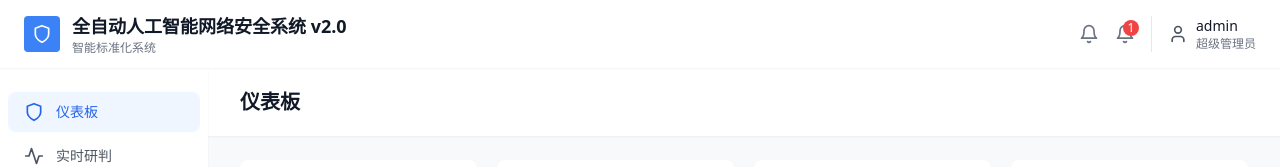
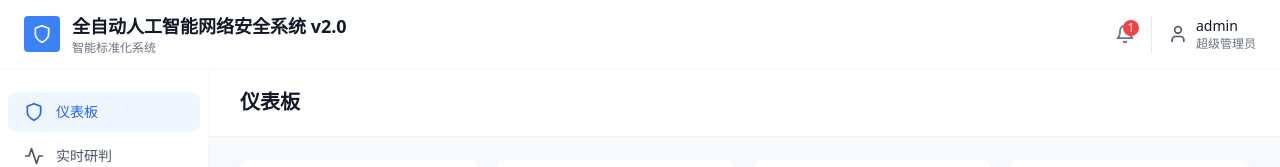
Before and after one commit to Jeff00012/nsai-v2.0, a React (Vite) app: page / in a window 1280 px wide. Shown: the top 167 px of the page. Built offline with nearby package versions, Linux system fonts and the light colour scheme.

Commit message:
Updated App.tsx

```diff
--- a/src/App.tsx
+++ b/src/App.tsx
@@ -30,9 +30,6 @@ function App() {
             </div>
           </div>
           <div className="flex items-center space-x-4">
-            <button className="text-gray-500 hover:text-gray-700 hover:bg-gray-100 rounded-lg transition-colors">
-              <Bell className="w-5 h-5" />
-            </button>
             <button className="relative text-gray-500 hover:text-gray-700">
               <Bell className="w-5 h-5" />
               <span className="absolute -top-1 -right-1 w-4 h-4 bg-red-500 text-white text-xs rounded-full flex items-center justify-center">1</span>
```
